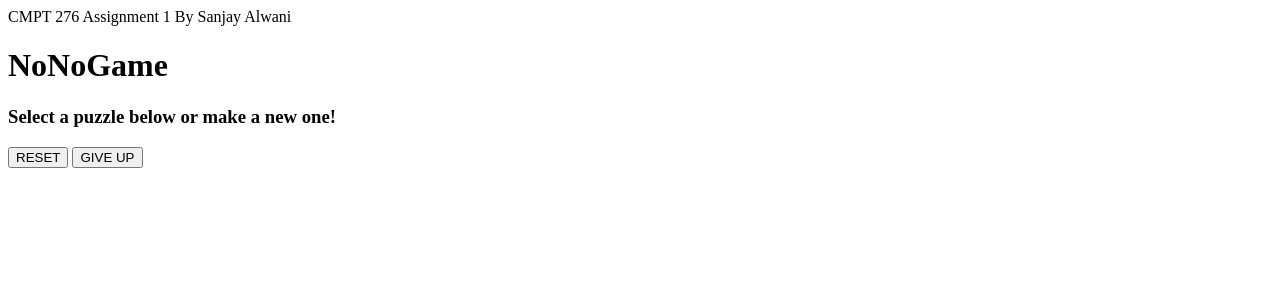
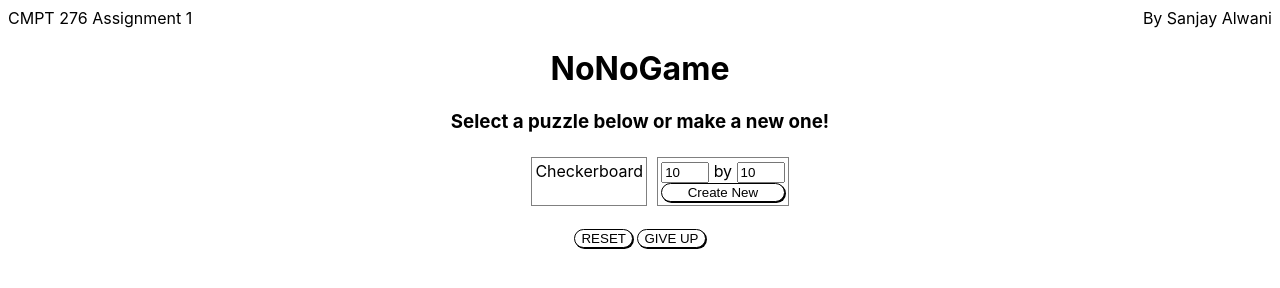
Before and after one commit to sanjayalwani/nonoGame, a website: page public/index.html in a window 1280 px wide. Drawn offline with Linux system fonts and the light colour scheme; the site is published under a folder, as on GitHub Pages, so addresses that start at the root find nothing.

```diff
--- a/index.html
+++ b/public/index.html
@@ -4,7 +4,7 @@
 <head>
     <meta charset="UTF-8">
     <meta name="viewport" content="width=device-width, initial-scale=1.0">
-    <link rel="stylesheet" type="text/css" href="/index.css">
+    <link rel="stylesheet" type="text/css" href="index.css">
     <title>Assignment 1</title>
 </head>
 
@@ -34,7 +34,7 @@
         </div>
     </main>
 </body>
-<script type="text/javascript" src="/game.js"></script>
+<script type="text/javascript" src="game.js"></script>
 
 
 </html>
```
Also changed, not shown: public/game.js (renamed from game.js), public/index.css (renamed from index.css).
